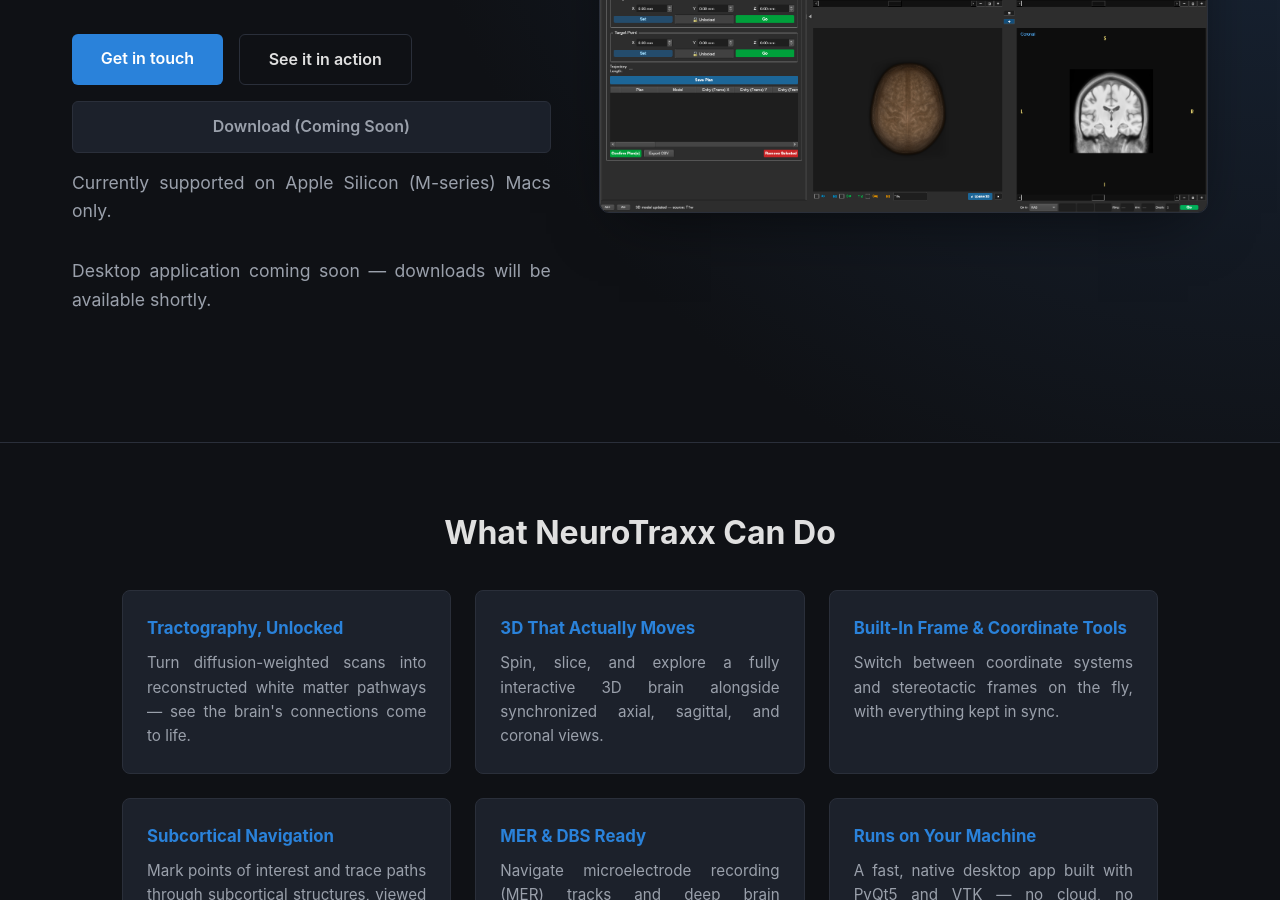
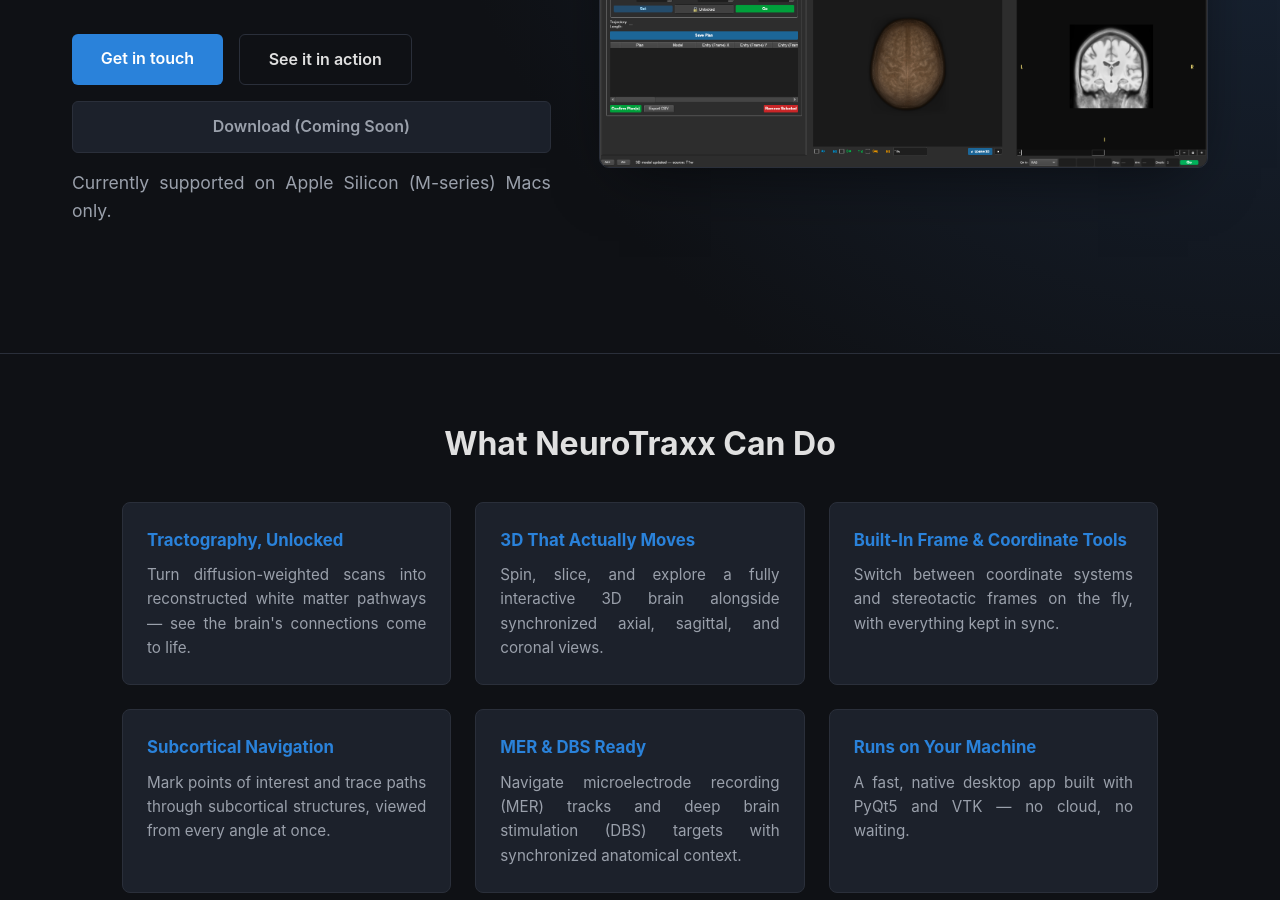
Before and after one commit to clement-t-chow/neurotraxx-site, a Jekyll site: the page built from index.html, in a window 1280 px wide and 900 px high, scrolled down 524 px. Built offline with Jekyll 4.4.1, drawn with Linux system fonts in a browser that asks for light colours.

Commit message:
Remove redundant coming-soon note

```diff
--- a/index.html
+++ b/index.html
@@ -17,7 +17,6 @@
           <span class="cta disabled" aria-disabled="true">Download (Coming Soon)</span>
         </div>
         <p class="platform-note">Currently supported on Apple Silicon (M-series) Macs only.</p>
-        <p class="platform-note">Desktop application coming soon — downloads will be available shortly.</p>
       </div>
       <div class="hero-image">
         <img src="{{ '/assets/img/screenshot_hero.png' | relative_url }}" alt="NeuroTraxx subcortical mapping view with synchronized axial, sagittal, coronal and 3D brain rendering">
```
